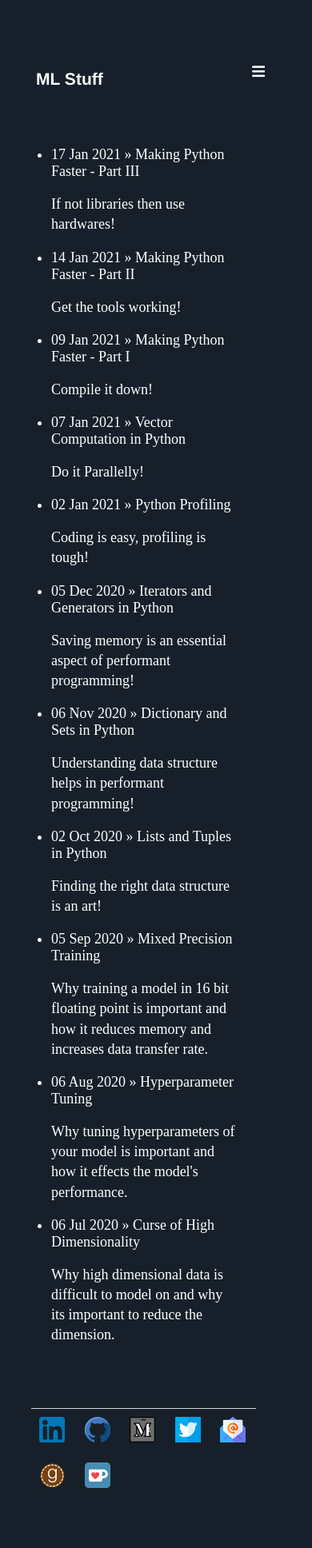
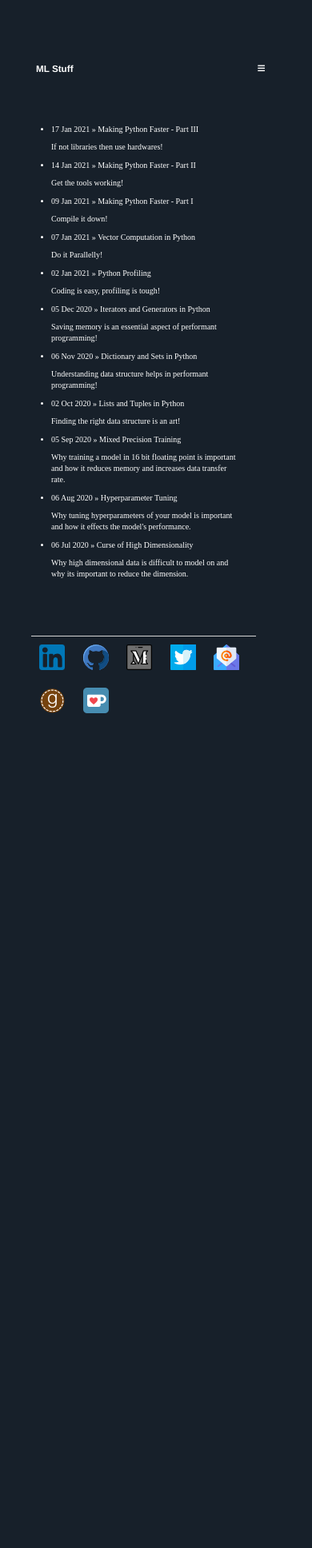
Before and after one commit to Mayurji/mayurji.github.io, a Jekyll site: the page built from index.html, in a window 390 px wide. Shown: the whole page at 80% size. Built offline with Jekyll 4.4.1, drawn with Linux system fonts in a browser that asks for light colours; nearby versions of some CDN libraries; after the commit the page ends 964 px from its top, so only the background shows below that.

Commit message:
Update main.css

```diff
--- a/css/main.css
+++ b/css/main.css
@@ -175,46 +175,6 @@ max-width: 100%;
 display: block;
 }
 
-/*.post-body img { width:400px; height:auto; }*/
-
-/*.image-cropper {
-width: 122px;
-height: 220px;
-position: relative;
-overflow: hidden;
-border-radius: 69%;
-margin: 0px 40px;
-float: left;
-}
-.profile-pic {
-  display: inline;
-  margin-bottom: 5%
-  height: 100%;
-  width: auto;
-}
-
-pre,
-code {
-    font-size: 15px;
-    border: 1px solid $grey-color-light;
-    border-radius: 3px;
-    color: white;
-}
-
-code {
-    padding: 1px 5px;
-}
-
-pre {
-    padding: 8px 12px;
-    overflow-x: auto;
-
-    > code {
-        border: 0;
-        padding-right: 0;
-        padding-left: 0;
-    }
-}*/
 
 #menu-outer {
 	height: 120px;
@@ -231,7 +191,7 @@ height:70px
 }
 
 
-ul#horizontal-list {
+/*ul#horizontal-list {
 	min-width: 696px;
 	list-style: disc;
 	padding-top: 10px;
@@ -239,7 +199,7 @@ ul#horizontal-list {
 	}
 ul#horizontal-list li {
 	display: inline;
-}
+}*/
 /*
 .sidebar {
   height: 100%;
@@ -282,11 +242,11 @@ ul#horizontal-list li {
          width: 400px;
     }
 }
-*/
+
 
 html {
   font-size: 20px;
-}
+}*/
 
 @media (max-width: 1921px) {
   html {
@@ -306,4 +266,17 @@ html {
   }
 }
 
+@media (max-width: 821px) {
+  html {
+    font-size: 15px;
+  }
+}
+
+@media (max-width: 599px) {
+  html {
+    font-size: 10px;
+  }
+}
+
+
 .social-icon {display: inline-block; margin: 10px 10px}
```
